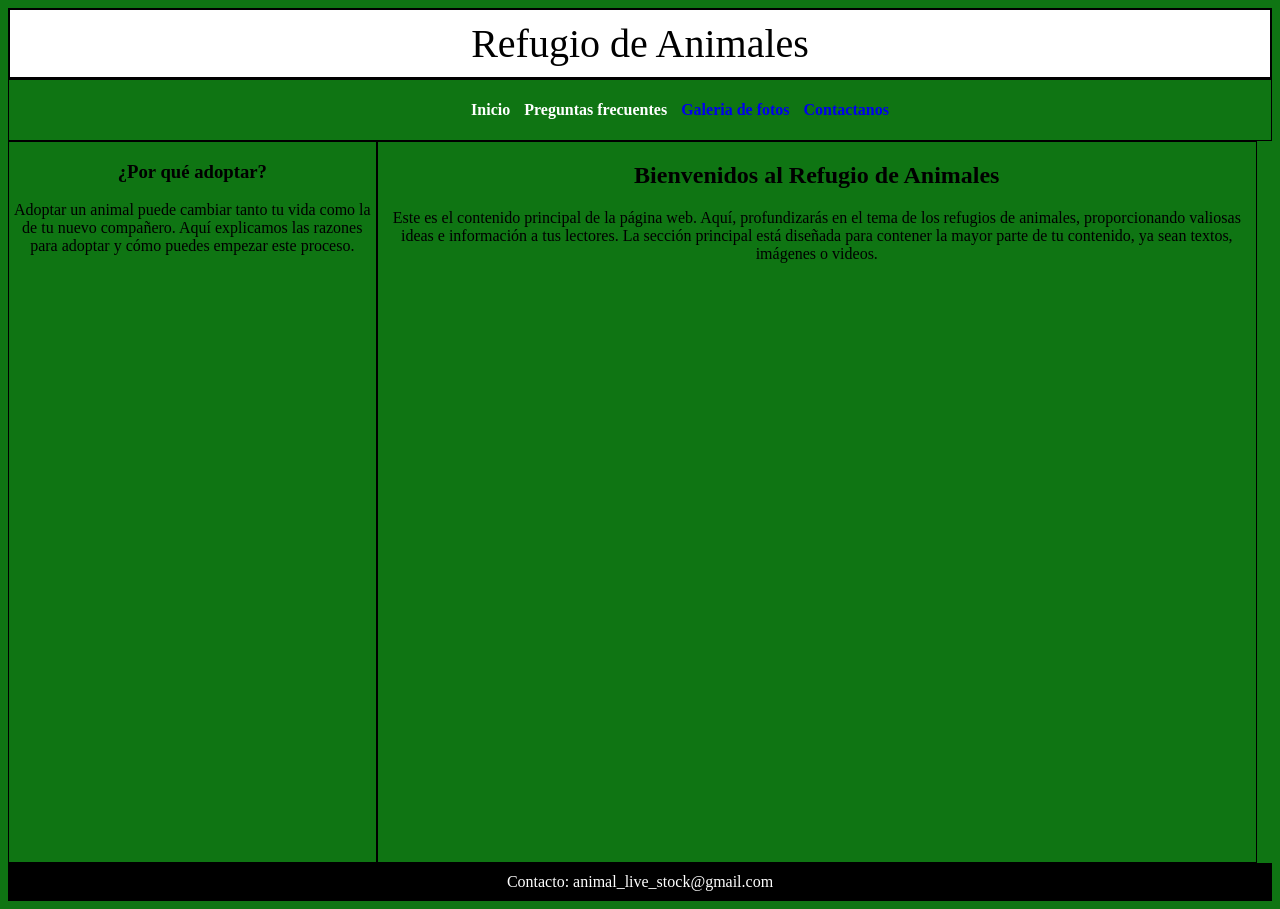
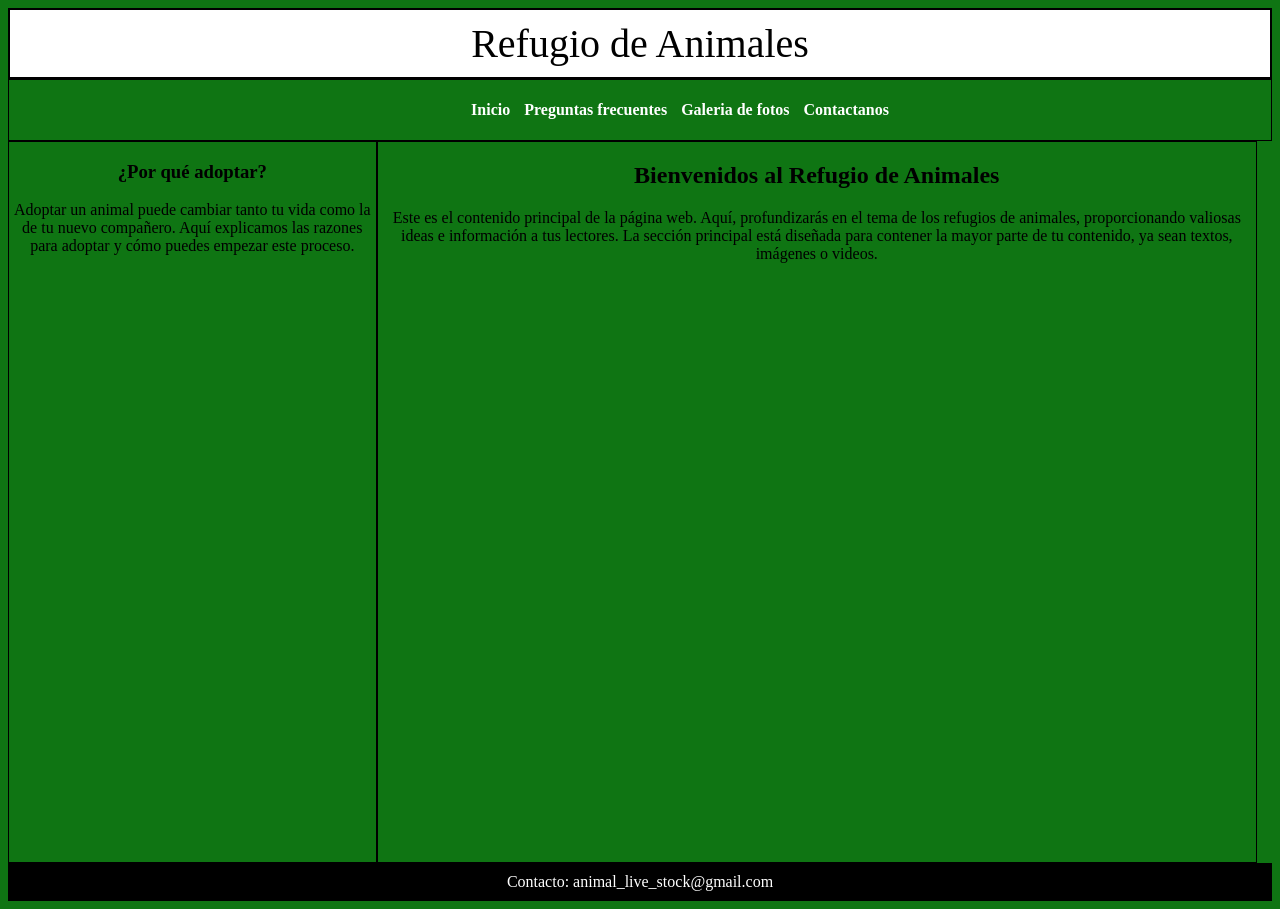
Before and after one commit to Los-Aguilas-Spiderman/RefugioAnimal, a plain HTML site: page index.html in a window 1280 px wide. Drawn offline with Linux system fonts and the light colour scheme.

Commit message:
color white a

```diff
--- a/index.css
+++ b/index.css
@@ -24,6 +24,10 @@ li{
 }
 
 li a:visited{
+    color: white;
+}
+
+li a:link{
     color: white;
 }
 
```
